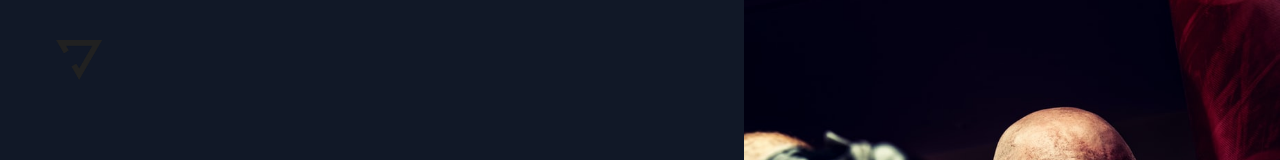
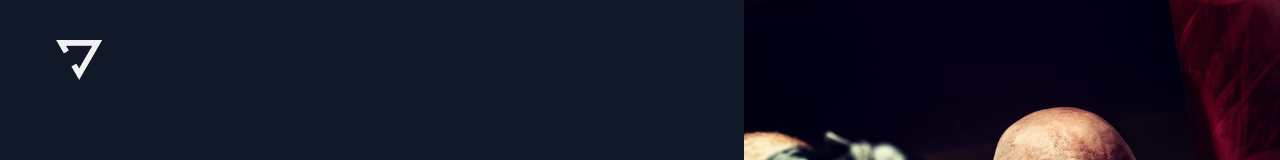
Before and after one commit to WilderDev/Training-Grounds-MMA, a Next.js app: page /gym-owners-join-us in a window 1280 px wide. Shown: the top 160 px of the page. Built offline with nearby package versions, Linux system fonts and the light colour scheme; what @badrap/bar-of-progress would draw is missing.

Commit message:
Update GOJU Logo

```diff
--- a/components/layout/AltLayout.js
+++ b/components/layout/AltLayout.js
@@ -11,7 +11,7 @@ const AltLayout = ({ children }) => {
         >
           {/* TSK change to light logo */}
           <Image
-            src="/icons/Training-Grounds_Logo-Icon.png"
+            src="/icons/Training-Grounds_Logo-Icon-light.png"
             alt="Training Grounds Logo Triangle Arrow with open space."
             layout="fill"
             objectFit="contain"
```
Also changed, not shown: public/icons/Training-Grounds_Logo-Icon-light.png (added).
